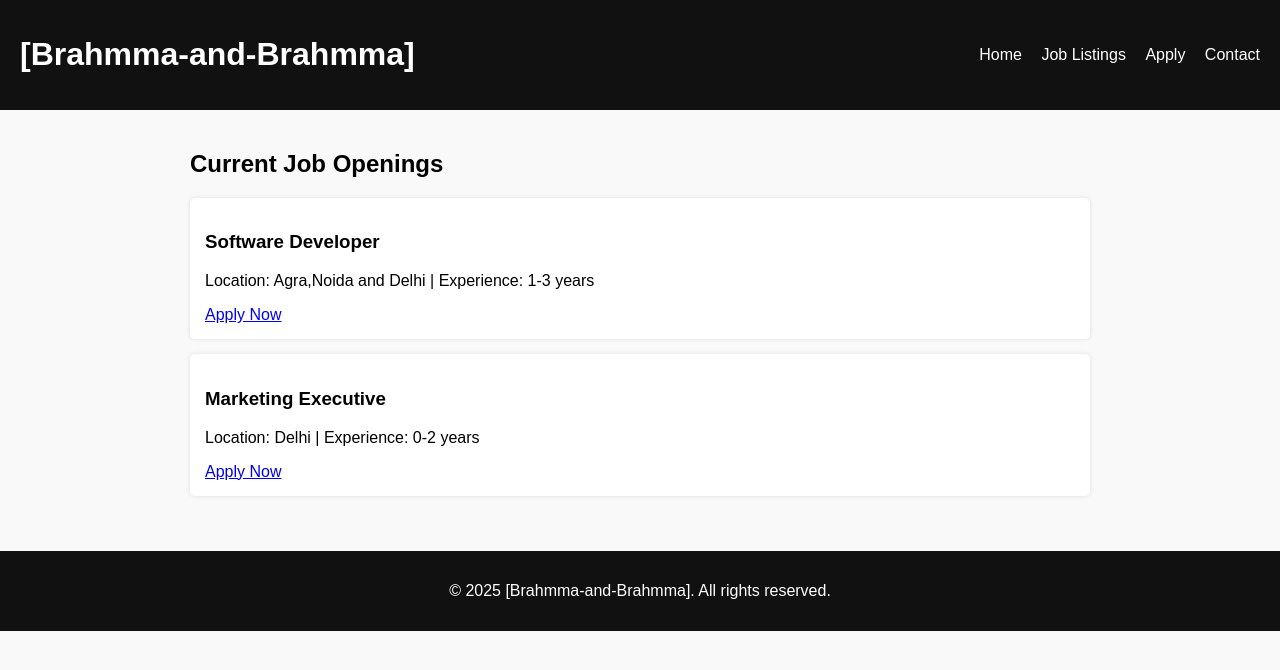
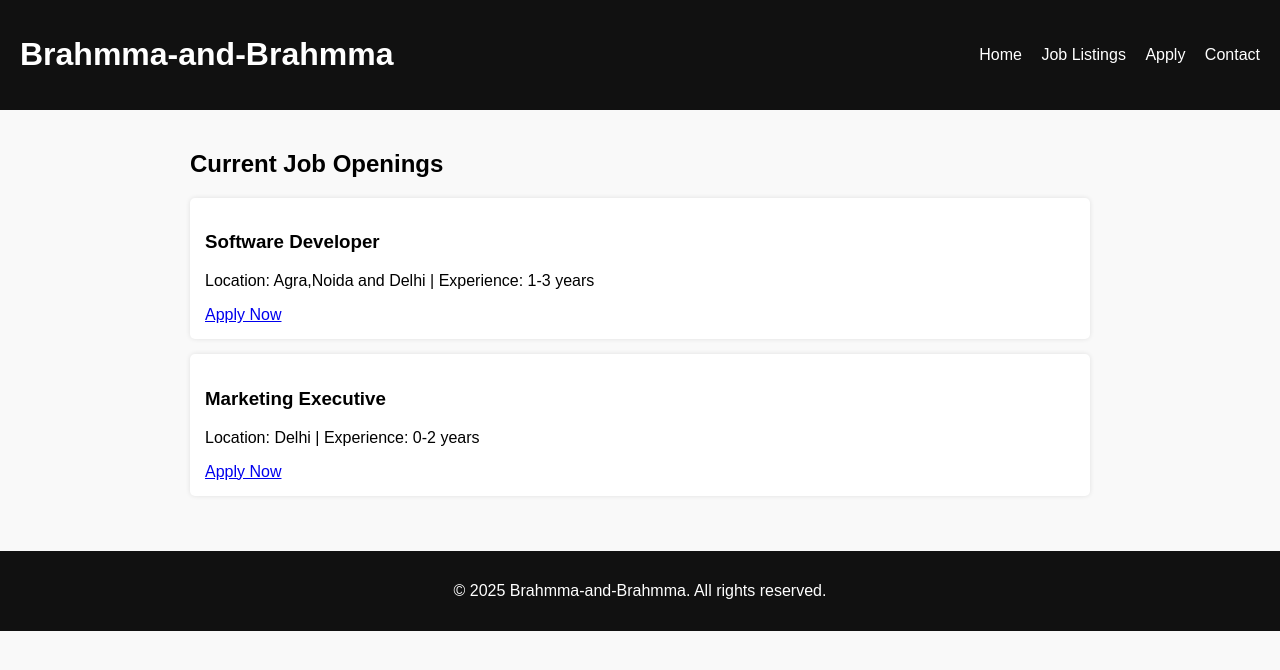
Before and after one commit to anuragmishraa1901-hash/BRAHMMA-AND-BRAHMMA-PVT.LTD., a plain HTML site: page jobs.html in a window 1280 px wide. Drawn offline with Linux system fonts and the light colour scheme.

Commit message:
jobs.html

```diff
--- a/jobs.html
+++ b/jobs.html
@@ -3,12 +3,12 @@
 <head>
 <meta charset="UTF-8">
 <meta name="viewport" content="width=device-width, initial-scale=1.0">
-<title>Job Listings - [Brahmma-and-Brahmma]</title>
+<title>Job Listings - Brahmma-and-Brahmma</title>
 <link rel="stylesheet" href="style.css">
 </head>
 <body>
 <header>
-  <h1>[Brahmma-and-Brahmma]</h1>
+  <h1>Brahmma-and-Brahmma</h1>
   <nav>
     <a href="index.html">Home</a>
     <a href="jobs.html">Job Listings</a>
@@ -32,7 +32,7 @@
 </section>
 
 <footer>
-  <p>&copy; 2025 [Brahmma-and-Brahmma]. All rights reserved.</p>
+  <p>&copy; 2025 Brahmma-and-Brahmma. All rights reserved.</p>
 </footer>
 </body>
 </html>
```
